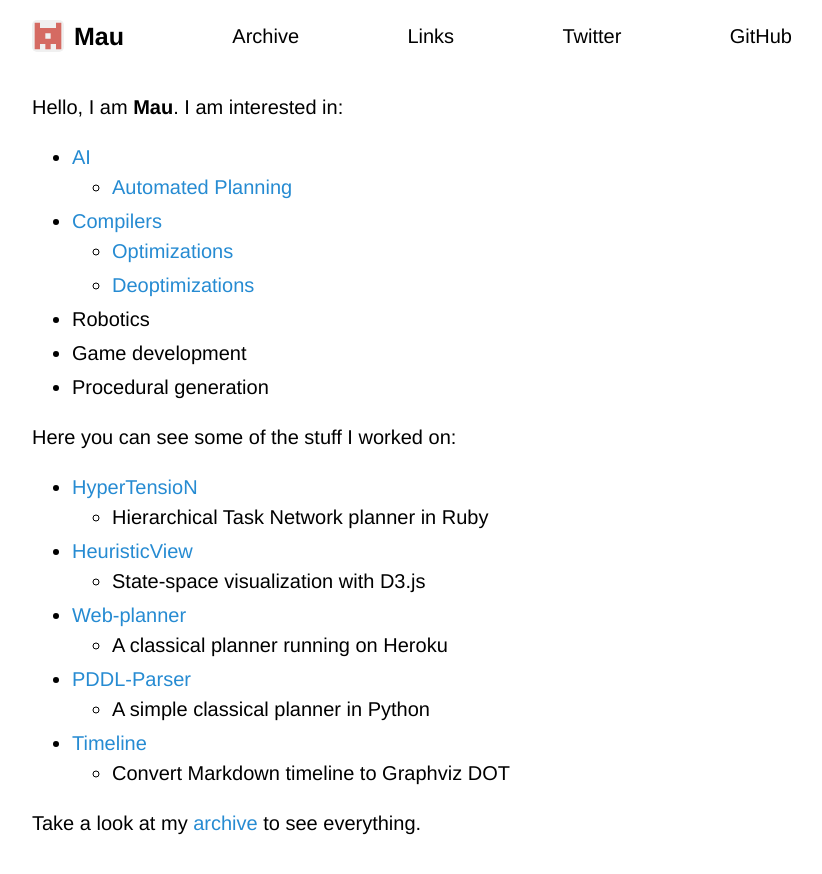
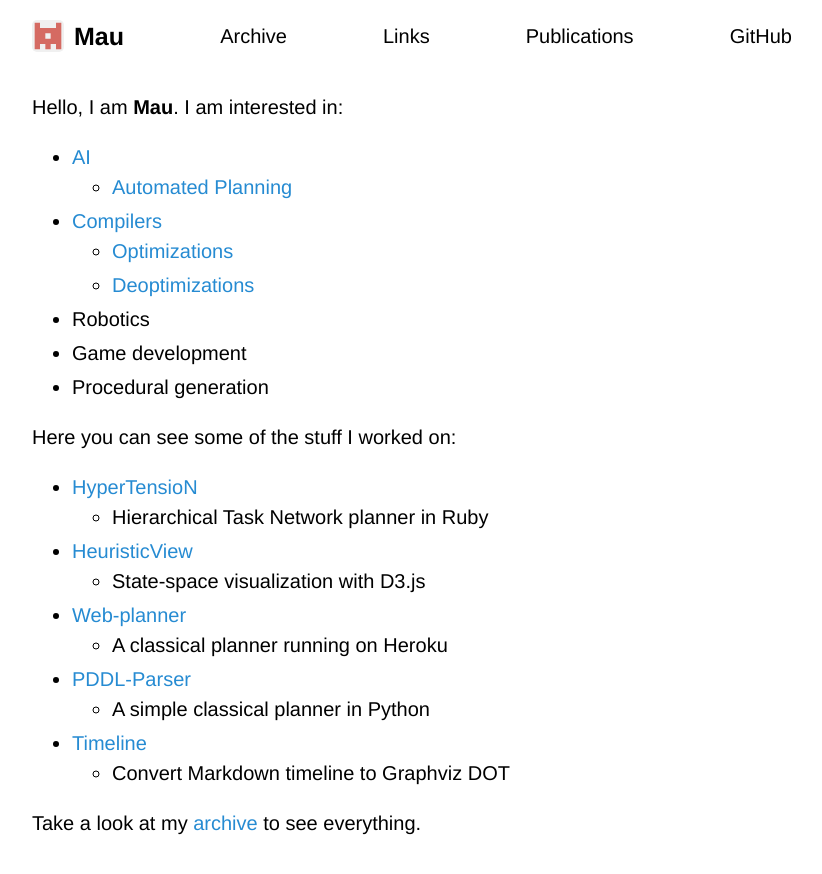
Before and after one commit to Maumagnaguagno/maumagnaguagno.github.io, a Jekyll site: the page built from index.md, in a window 1280 px wide. Shown: the top 874 px of the page, without its empty margins (228-1050 px from the left). Built offline with Jekyll 4.4.1, drawn with Linux system fonts in a browser that asks for light colours; our own code applies the rules of GitHub Pages for plain Markdown files.

Commit message:
Replace Twitter with Publications in default header

```diff
--- a/_layouts/default.html
+++ b/_layouts/default.html
@@ -25,7 +25,7 @@ layout: compress
     {{ site.title }}</a>
   <a href=/archive>Archive</a>
   <a href=/links>Links</a>
-  <a href=https://twitter.com/{{ site.github.owner_name }}>Twitter</a>
+  <a href=/publications>Publications</a>
   <a href={{ site.github.owner_url }}>GitHub</a>
 </header>
 
```
